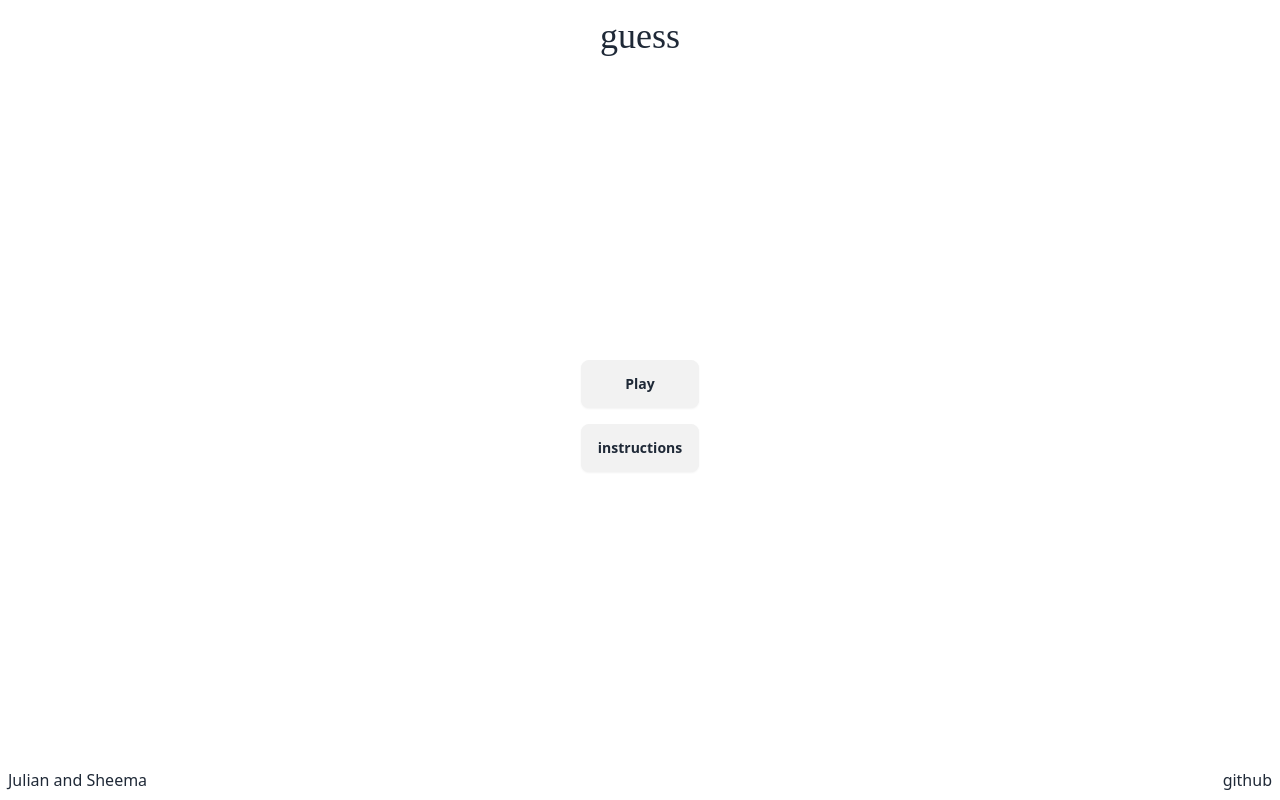
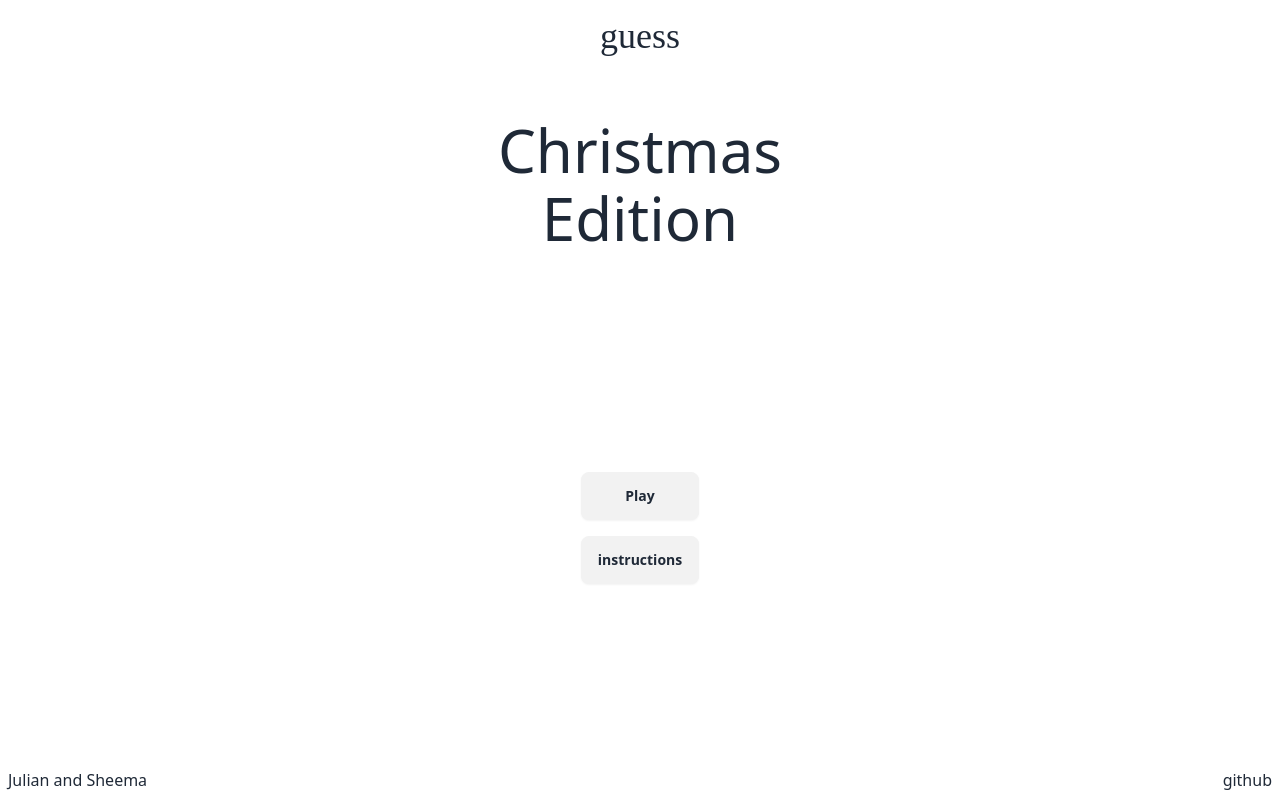
Before and after one commit to coderaries12/Guess-Game, a React (Vite) app: page / in a window 1280 px wide. Built offline with nearby package versions, Linux system fonts and the light colour scheme; a web font is replaced by a local one.

Commit message:
Add subheading animation

```diff
--- a/src/App.tsx
+++ b/src/App.tsx
@@ -3,13 +3,32 @@ import Header from "./Components/Header";
 import Game from "./routes/game";
 import Landing from "./routes/landing";
 import { Route } from "wouter";
+import { motion } from "framer-motion";
 
 const title = "guess";
 
 function App() {
   return (
-    <div className="flex min-h-screen flex-col">
+    <div className="relative flex min-h-screen flex-col">
       <Header title={title} />
+      <motion.div className="my-12 flex flex-col gap-2">
+        <motion.h2
+          initial={{ y: -250 }}
+          animate={{ y: 0 }}
+          transition={{ type: "spring", delay: 2 }}
+          className=" text-center text-6xl"
+        >
+          Christmas
+        </motion.h2>
+        <motion.h2
+          initial={{ y: -250 }}
+          animate={{ y: 0 }}
+          transition={{ type: "spring", delay: 2.5 }}
+          className="text-center text-6xl"
+        >
+          Edition
+        </motion.h2>
+      </motion.div>
       <main className="flex flex-1 flex-col items-center justify-center">
         <Route path="/">
           <Landing />
```
